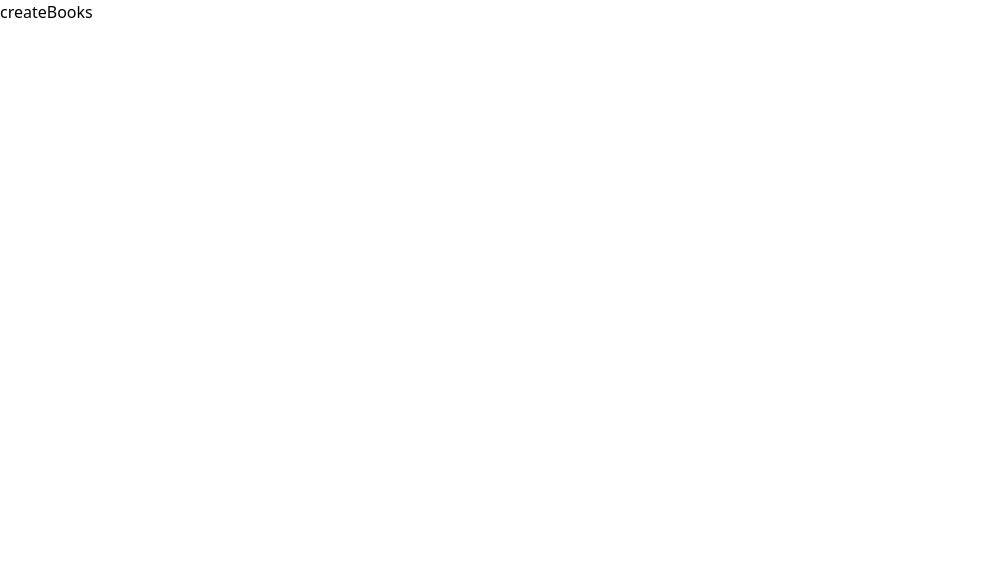
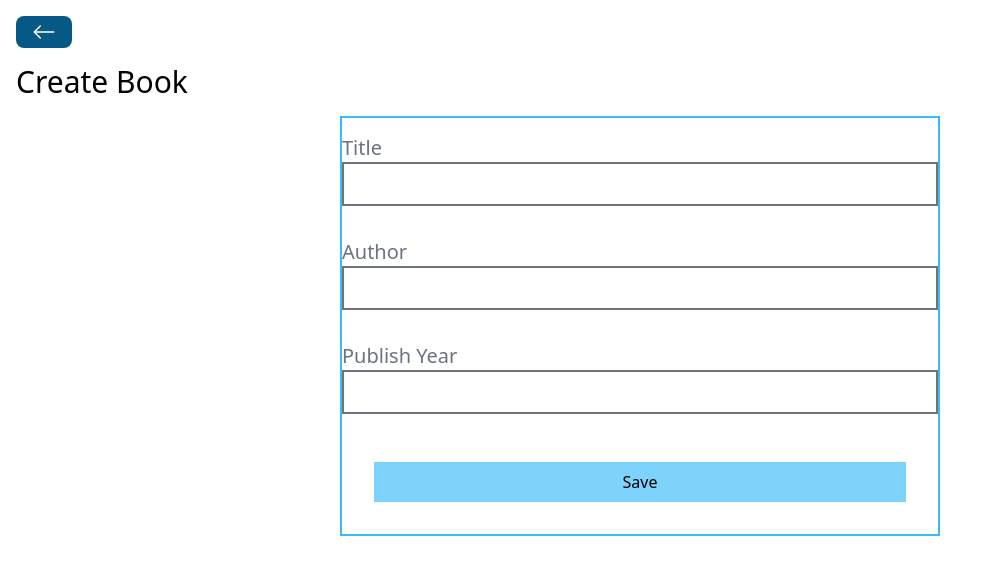
Before and after one commit to 0xSyhn/Book-Store, a React (Vite) app in the folder frontend/: page /books/create in a window 1280 px wide. Shown: the top 574 px of the page, without its empty margins (0-1002 px from the left). Built offline with nearby package versions, Linux system fonts and the light colour scheme.

Commit message:
Updated CreatBook page

```diff
--- a/frontend/src/pages/CreateBook.jsx
+++ b/frontend/src/pages/CreateBook.jsx
@@ -1,9 +1,75 @@
-import React from 'react'
+import React,{useState} from 'react';
+import BackButton from '../components/BackButton';
+import Spinner from '../components/Spinner';
+import axios from 'axios';
+import { useNavigate } from 'react-router-dom';
 
 const CreateBook = () => {
+  const[title,setTitle] = useState('');
+  const[author,setAuthor] = useState('');
+  const[publishYear,setPublishYear] = useState('');
+  const[loading,setLoading] = useState(false);
+  const navigate = useNavigate();
+
+  const handleSaveBook = ()=>{
+    const data = {
+      title,
+      author,
+      publishYear,
+    };
+    setLoading(true);
+
+    axios
+      .post('http://localhost:5555/books',data)
+      .then(()=>{
+        setLoading(false);
+        navigate('/');
+      })
+      .catch((error)=>{
+        setLoading(false);
+        alert("An Error Occured, Please Check Console!")
+        console.log(error);
+      });
+  };
+
   return (
-    <div>createBooks</div>
+    <div className='p-4'>
+      <BackButton />
+      <h1 className='text-3xl my-4 '>Create Book</h1>
+      {loading ? <Spinner /> : ""}
+      <div className='flex flex-col border-2 border-sky-400 rounded-x1 w-[600px] mx-auto'>
+      <div className='my-4'>
+        <label className='text-xl mr-4 text-gray-500'>Title</label>
+        <input
+        type = 'text'
+        value = {title}
+        onChange={(e)=>setTitle(e.target.value)}
+        className='border-2 border-gray-500 px-4 py-2 w-full'
+        />
+      </div>
+      <div className='my-4'>
+        <label className='text-xl mr-4 text-gray-500'>Author</label>
+        <input
+        type = 'text'
+        value = {author}
+        onChange={(e)=>setAuthor(e.target.value)}
+        className='border-2 border-gray-500 px-4 py-2 w-full'
+        />
+      </div>
+      <div className='my-4'>
+        <label className='text-xl mr-4 text-gray-500'>Publish Year</label>
+        <input
+        type = 'text'
+        value = {publishYear}
+        onChange={(e)=>setPublishYear(e.target.value)}
+        className='border-2 border-gray-500 px-4 py-2 w-full'
+        />
+      </div>
+      <button className='p-2 bg-sky-300 m-8' onClick={handleSaveBook}>Save</button>
+    </div>
+
+  </div>
   )
 }
 
-export default CreateBook
+export default CreateBook;
--- a/frontend/src/pages/Home.jsx
+++ b/frontend/src/pages/Home.jsx
@@ -9,7 +9,6 @@ import {MdOutlineAddBox, MdOutlineDelete } from 'react-icons/md';
 const Home = () => {
   const[books,setBooks] = useState([]);
   const[loading,setLoading] = useState(false);
-  const[give, setGive]=useState(false);
   useEffect(()=>{
     setLoading(true);
     axios
@@ -25,11 +24,6 @@ const Home = () => {
         setLoading(false);
       })
   }, []);
-  useEffect(() => {
-    console.log(books);
-    setGive(true);
-
-  }, [books]);
   return (
     <div className='p-4'>
       <div className='flex justify-between items-center'>
```
